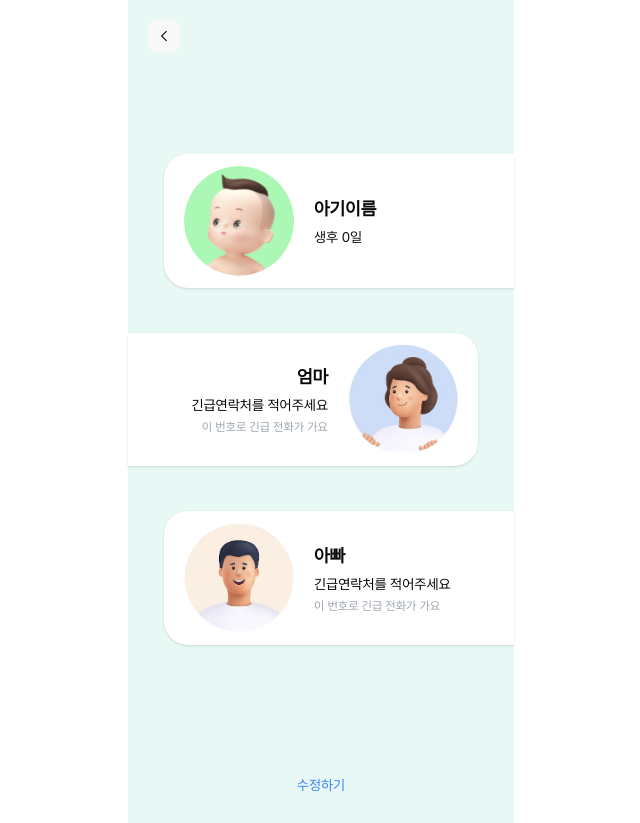
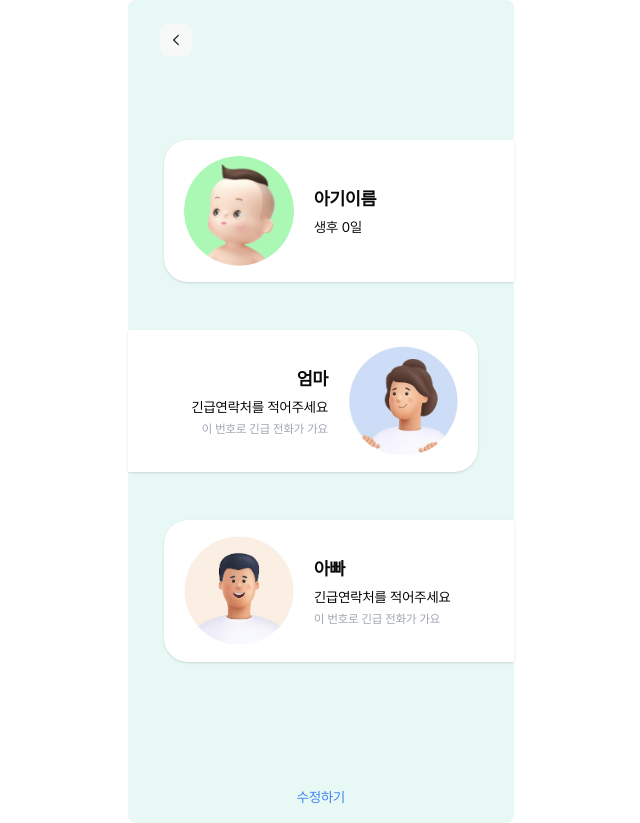
Before and after one commit to yxun20/dingle_frontend, a React (Vite) app: page /mypage in a window 1280 px wide. Shown: the whole page, without its empty margins (319-959 px from the left). Built offline with nearby package versions, Linux system fonts and the light colour scheme; what tailwindcss-truncate-multiline would draw is missing.

Commit message:
마이페이지 ui 수정

```diff
--- a/src/components/ui/profile.tsx
+++ b/src/components/ui/profile.tsx
@@ -17,7 +17,7 @@ const ProfileCard = ({
 } : ProfileCardProps ) => {
   return (
     <div
-      className={`w-[350px] h-1/4 bg-white shadow relative flex items-center ${
+      className={`w-[350px] h-1/4 bg-white shadow relative flex items-center mb-10 ${
         alignment === 'left' ? 'justify-start rounded-l-3xl ml-9' : 'justify-end rounded-r-3xl mr-9'
       } `}
     >
--- a/src/pages/MyPage.tsx
+++ b/src/pages/MyPage.tsx
@@ -46,15 +46,13 @@ const MyPage = () => {
   };
 
   return (
-    <div
-      className="flex flex-col items-center justify-around h-[823px] w-[386px] mx-auto bg-[#E8F8F5] pt-5"
-      style={{ position: 'relative' }}
-    >
-      {/* 뒤로가기 버튼 */}
-      <BackButton to="/" className={'w-full flex justify-start pl-5'} />
+    <div className="w-[386px] h-[823px] mx-auto pt-2 pb-4 px-4 bg-[#E8F8F5] rounded-lg flex flex-col items-center">
 
-      {/* 프로필 카드 섹션 */}
-      <div className="flex flex-col items-center justify-around h-[823px] w-[386px] p-20">
+      {/* 뒤로가기 버튼 컴포넌트 to='이동할 페이지'*/}
+      <BackButton to="/" className={'w-full flex justify-start pl-4 mt-4'} />
+
+        {/* 프로필 카드 섹션 */}
+      <div className="flex flex-col items-center justify-around p-20">
         {/* 아기 프로필 */}
         <ProfileCard
           name={babyName}
@@ -82,10 +80,11 @@ const MyPage = () => {
         />
       </div>
 
+
       {/* 수정 버튼 */}
       <button
         onClick={handleEditClick}
-        className="text-sm text-blue-500 py-7 bg-transparent hover:underline"
+        className="text-sm text-blue-500 mt-auto hover:underline"
       >
         수정하기
       </button>
--- a/vite.config.ts
+++ b/vite.config.ts
@@ -17,11 +17,15 @@ export default defineConfig(({ mode }) => {
       },
     },
     server: {
+      host: '0.0.0.0', // 네트워크 전체에서 접근 가능
+      port: 3000, // 원하는 포트 설정
+
       proxy: {
         '/api': {
           target: API_BASE_URL,
           changeOrigin: true,
           rewrite: path => path.replace(/^\/api/, ''),
+
         },
       },
     },
```
